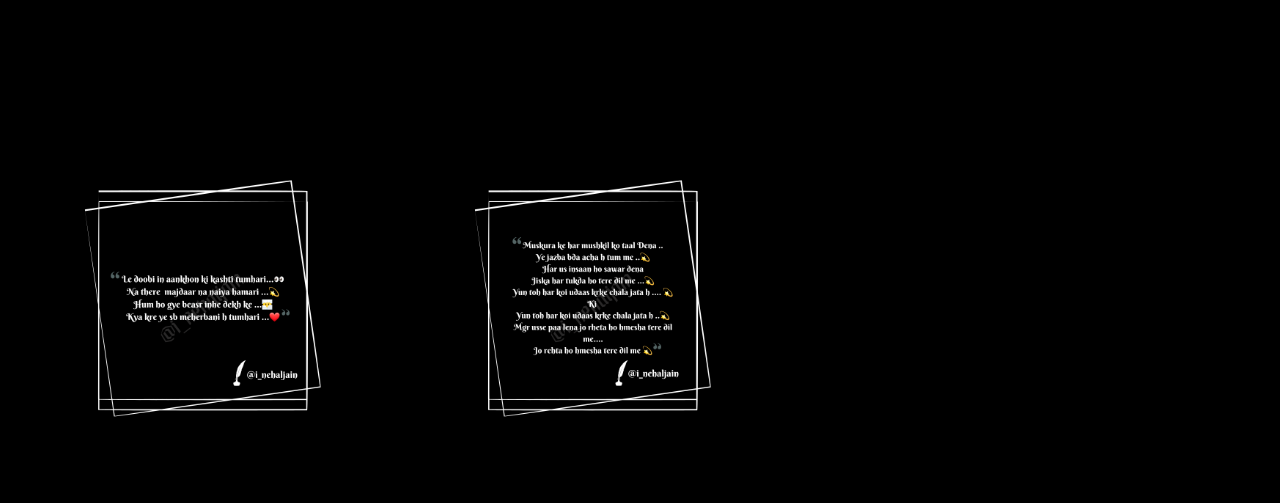
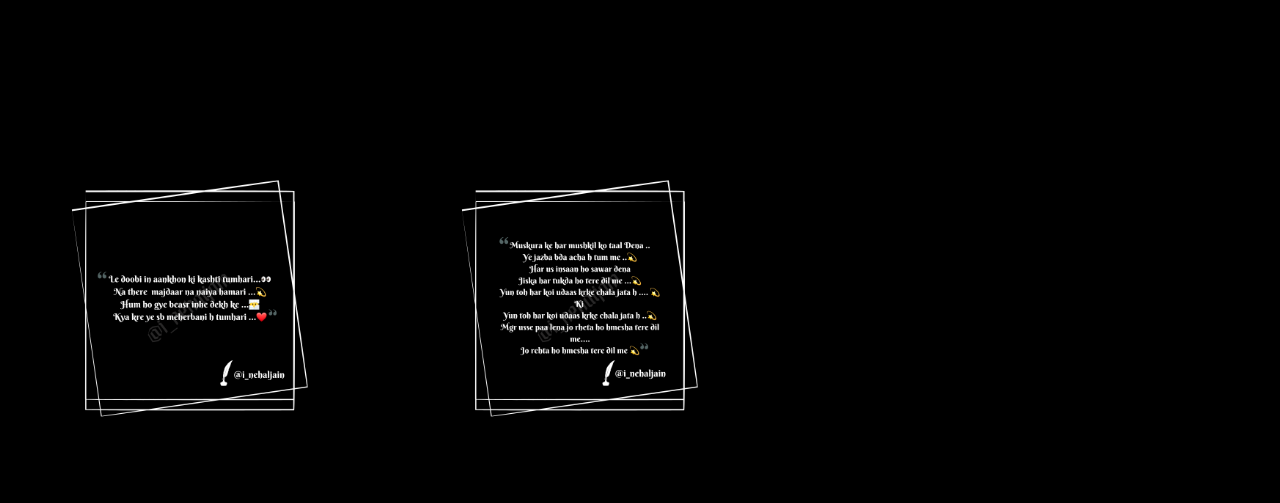
Before and after one commit to mr-luckyyy8000/my-jerry, a plain HTML site: page jerry.html in a window 1280 px wide. Shown: the part 297-800 px from the top of the page. Drawn offline with nearby package versions, Linux system fonts and the light colour scheme; some packages are replaced by stand-ins of ours.

Commit message:
Update style.css

```diff
--- a/css/style.css
+++ b/css/style.css
@@ -411,7 +411,7 @@ a:focus {
   display: -webkit-box;
   display: -ms-flexbox;
   display: flex;
-      margin-right: 95px;
+      margin-right: 120px;
   -webkit-box-orient: vertical;
   -webkit-box-direction: normal;
   -ms-flex-direction: column;
```
